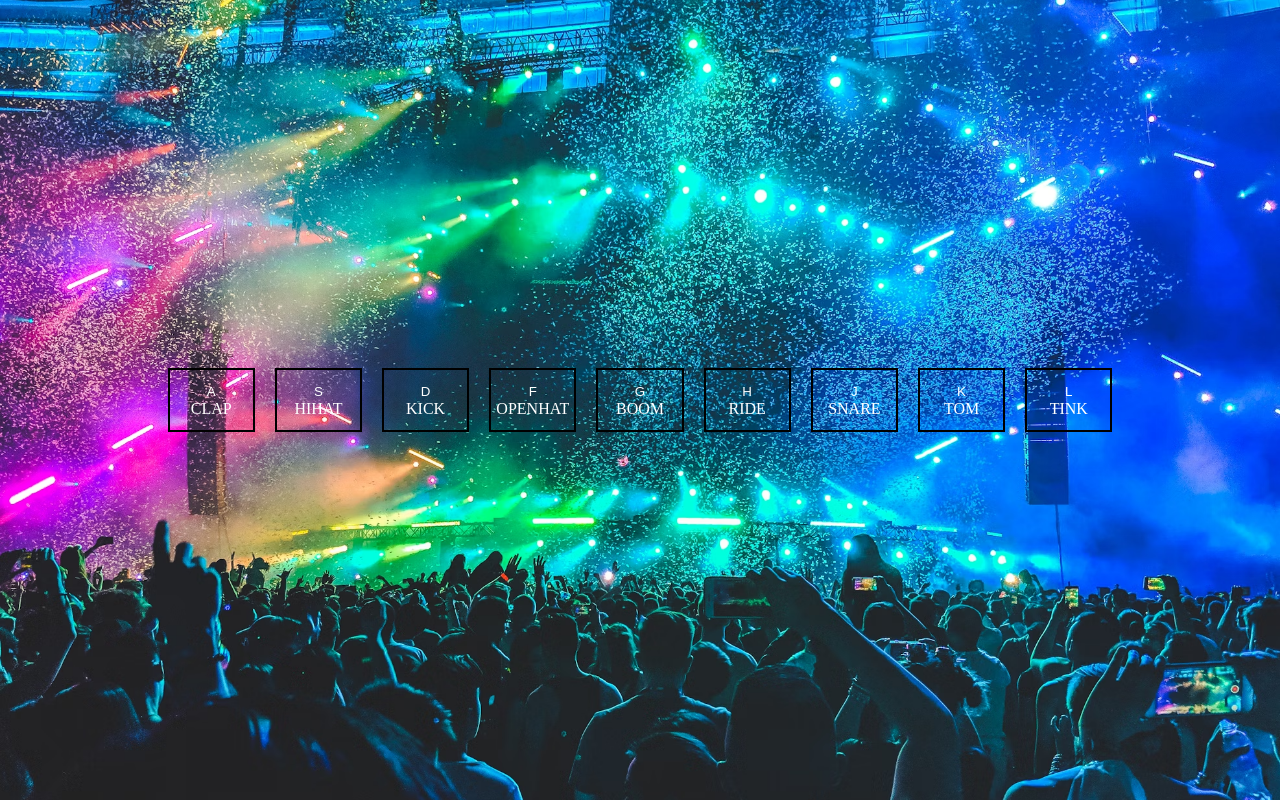
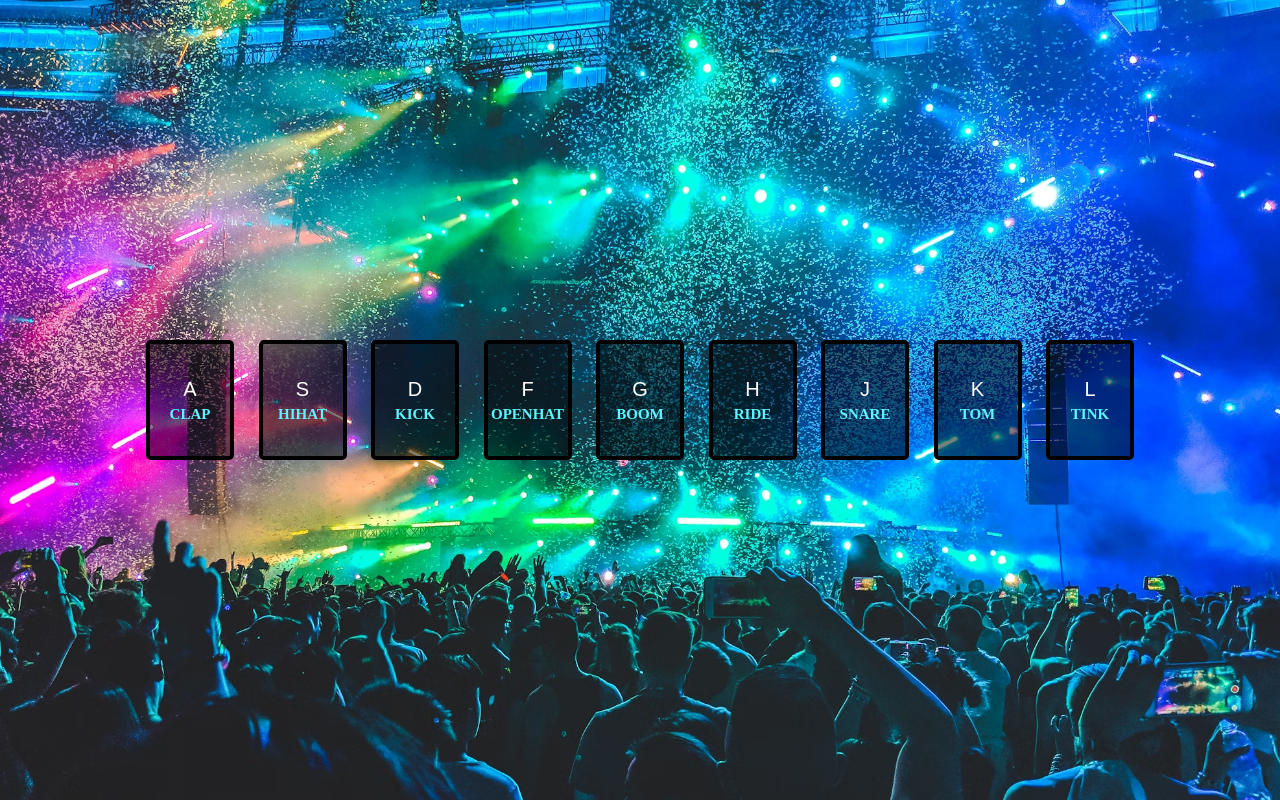
Before and after one commit to DeannaMandarino/drum-kit, a plain HTML site: page index.html in a window 1280 px wide. Drawn offline with Linux system fonts and the light colour scheme.

Commit message:
Format and style the keys

```diff
--- a/styles.css
+++ b/styles.css
@@ -1,36 +1,58 @@
+* {
+  padding: 0;
+  margin: 0;
+  box-sizing: border-box;
+}
+
 html, body {
   height: 100vh;
   margin: 0;
 }
+
+html {
+  font-size: 62.5%;
+}
+
 body {
   background-image: url('/images/colorful concert.avif');
   background-size: cover;
   background-position: center;
   background-repeat: no-repeat;
-}
-.keys {
-  width: 100%;
-  height: 100vh;
+  font-size: 1.5rem;
   display: flex;
   justify-content: center;
   align-items: center;
 }
+
+.keys {
+  display: flex;
+  justify-content: center;
+  align-items: center;
+  flex-wrap: wrap;
+  gap: 2.45rem;
+}
+
 .key {
   display: flex;
   flex-direction: column;
-  margin: 10px;
   justify-content: center;
   align-items: center;
-  border: 2px solid black;
-  width: 6.5%;
-  height: 60px;
+  width: 8.8rem;
+  height: 12rem;
+  border: 4px solid black;
+  border-radius: 5px;
+  background-color: rgba(0, 0, 0, 0.5);
   color: white;
 }
 button {
   border: none;
   background-color: transparent;
   color: white;
+  font-size: 2rem;
 }
 span {
   text-transform: uppercase;
+  font-weight: bold;
+  margin-top: 5px;
+  color: rgb(95, 244, 255);
 }
```
